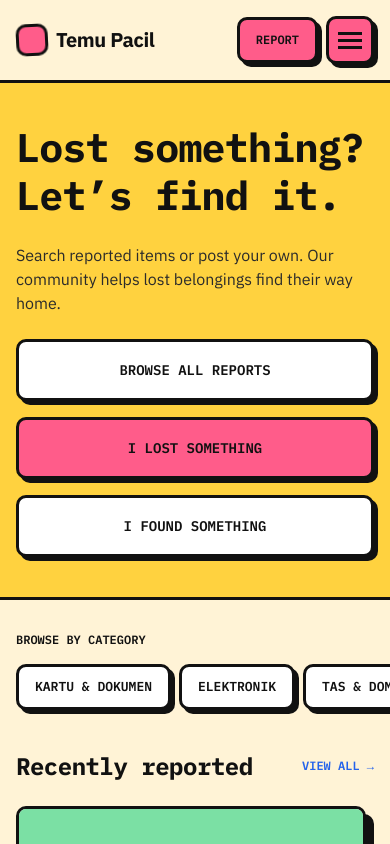
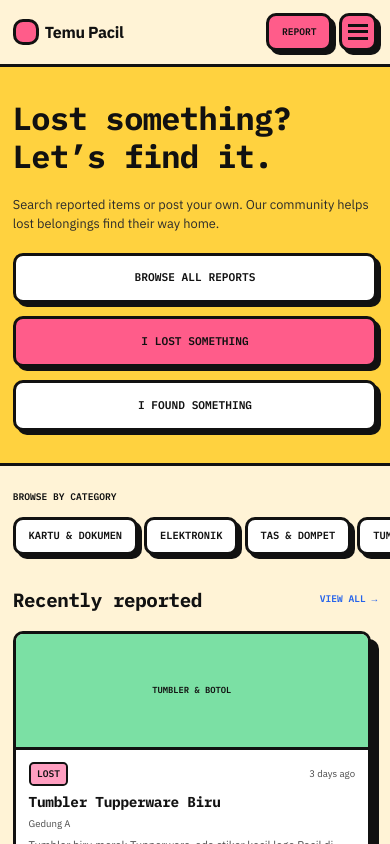
Before and after one commit to NewbGithub/Group10_PekanRISTEK_Project, a React (Vite) app in the folder frontend/: page / in a window 390 px wide. Shown: the top 844 px of the page. Built offline with nearby package versions, Linux system fonts and the light colour scheme; no server answers.

Commit message:
feat(ui): match 80% zoom proportions and make report grid 2-up on mobile
Scale root font-size to 80%, convert px typography and container widths to rem, widen card photo to 168px, use the homepage stacked card on /reports, and keep 2 cards per row at every breakpoint.

```diff
--- a/frontend/src/components/Chip.jsx
+++ b/frontend/src/components/Chip.jsx
@@ -4,7 +4,7 @@ export default function Chip({ active = false, className = '', children, ...rest
     <button
       type="button"
       aria-pressed={active}
-      className={`flip ui shrink-0 rounded-[10px] border-[3px] border-ink px-4 py-2 text-[13px] leading-6 shadow-hard md:text-[15px] ${active ? 'bg-ink text-yellow' : 'bg-white'} ${className}`}
+      className={`flip ui shrink-0 rounded-[10px] border-[3px] border-ink px-4 py-2 text-[0.8125rem] leading-6 shadow-hard md:text-[0.9375rem] ${active ? 'bg-ink text-yellow' : 'bg-white'} ${className}`}
       {...rest}
     >
       {children}
--- a/frontend/src/components/FilterPanel.jsx
+++ b/frontend/src/components/FilterPanel.jsx
@@ -22,7 +22,7 @@ function Row({ checked, children, onClick, radio }) {
       type="button"
       aria-pressed={checked}
       onClick={onClick}
-      className="flip flex w-full items-center gap-2 px-2 py-2 text-left text-[15px]"
+      className="flip flex w-full items-center gap-2 px-2 py-2 text-left text-[0.9375rem]"
     >
       <span
         aria-hidden="true"
--- a/frontend/src/components/Pagination.jsx
+++ b/frontend/src/components/Pagination.jsx
@@ -40,7 +40,7 @@ export default function Pagination({ page, totalPages }) {
             type="button"
             onClick={() => goToPage(p)}
             aria-current={active ? 'page' : undefined}
-            className={`press ui grid h-11 w-11 place-items-center rounded-full text-[15px] ${
+            className={`press ui grid h-11 w-11 place-items-center rounded-full text-[0.9375rem] ${
               active ? 'bg-pink' : 'bg-white'
             }`}
           >
--- a/frontend/src/components/Photo.jsx
+++ b/frontend/src/components/Photo.jsx
@@ -36,7 +36,7 @@ export default function Photo({
           onError={() => setFailed(true)}
         />
       ) : (
-        <span className="ui text-[11px] leading-4 md:text-[13px]">{label}</span>
+        <span className="ui text-[0.6875rem] leading-4 md:text-[0.8125rem]">{label}</span>
       )}
     </div>
   );
--- a/frontend/src/components/ReportCard.jsx
+++ b/frontend/src/components/ReportCard.jsx
@@ -25,8 +25,8 @@ export default function ReportCard({
 }) {
   const stack = layout === 'top';
   const photo = stack
-    ? 'h-36 border-b-[3px] border-ink md:h-auto md:w-[168px] md:shrink-0 md:border-b-0 md:border-r-[3px]'
-    : 'w-24 shrink-0 border-r-[3px] border-ink md:w-[168px]';
+    ? 'h-36 border-b-[3px] border-ink md:h-auto md:w-[13.125rem] md:shrink-0 md:border-b-0 md:border-r-[3px]'
+    : 'w-24 shrink-0 border-r-[3px] border-ink md:w-[13.125rem]';
   const label = (report.category?.name || 'ITEM').toUpperCase();
   const time = timeAgo(report.createdAt);
 
@@ -47,7 +47,7 @@ export default function ReportCard({
       <div className="flex min-w-0 flex-1 flex-col gap-2 p-4 md:p-6">
         <div className="flex items-center justify-between gap-2">
           <Badge status={report.type} />
-          {stack && <span className="text-xs text-mute md:text-[13px]">{time}</span>}
+          {stack && <span className="text-xs text-mute md:text-[0.8125rem]">{time}</span>}
         </div>
         <h3 className="text-lg leading-6 md:text-xl md:leading-7">
           {report.itemName}
--- a/frontend/src/components/SearchBar.jsx
+++ b/frontend/src/components/SearchBar.jsx
@@ -82,7 +82,7 @@ export default function SearchBar() {
           aria-label="Filter by location"
           value={locationFilter}
           onChange={(e) => setLocationFilter(e.target.value)}
-          className="ui max-w-[190px] shrink-0 rounded-[10px] border-[3px] border-ink bg-white px-3 py-2 text-[11px] md:text-sm"
+          className="ui max-w-[11.875rem] shrink-0 rounded-[10px] border-[3px] border-ink bg-white px-3 py-2 text-[0.6875rem] md:text-sm"
         >
           <option value="ALL">All locations</option>
           {locationOptions.map(({ slug, name }) => (
--- a/frontend/src/components/Toggle.jsx
+++ b/frontend/src/components/Toggle.jsx
@@ -11,7 +11,7 @@ export default function Toggle({ options, value, onChange, className = '' }) {
           type="button"
           aria-pressed={value === o.value}
           onClick={() => onChange(o.value)}
-          className={`ui flex-1 rounded-[10px] px-4 py-2 text-[13px] leading-6 md:flex-none md:px-6 md:text-[15px] ${
+          className={`ui flex-1 rounded-[10px] px-4 py-2 text-[0.8125rem] leading-6 md:flex-none md:px-6 md:text-[0.9375rem] ${
             value === o.value ? 'bg-ink text-cream' : 'flip'
           }`}
         >
--- a/frontend/src/index.css
+++ b/frontend/src/index.css
@@ -63,6 +63,14 @@ body {
 }
 
 @layer base {
+  /* Global scale: matches the design as reviewed at 80% browser zoom, so
+     the default 100% view has the same proportions. rem-based sizing
+     (Tailwind spacing, type, containers) scales with this; viewport units
+     such as min-h-screen stay tied to the viewport. */
+  html {
+    font-size: 80%;
+  }
+
   h1,
   h2,
   h3,
--- a/frontend/src/pages/HomePage.jsx
+++ b/frontend/src/pages/HomePage.jsx
@@ -74,9 +74,9 @@ export default function HomePage() {
     <>
       {/* Hero */}
       <section className="border-b-[3px] border-ink bg-yellow px-4 py-10 md:px-16 md:py-24">
-        <div className="mx-auto max-w-[900px] md:text-center">
+        <div className="mx-auto max-w-[56.25rem] md:text-center">
           <h1
-            className="stamp text-[40px] leading-[48px] md:text-[64px] md:leading-[72px]"
+            className="stamp text-[2.5rem] leading-[3rem] md:text-[4rem] md:leading-[4.5rem]"
             style={{ '--i': 1 }}
           >
             Lost something?
@@ -84,7 +84,7 @@ export default function HomePage() {
             Let’s find it.
           </h1>
           <p
-            className="stamp mt-6 text-base leading-6 text-[#2B2B2B] md:mx-auto md:max-w-[640px] md:text-xl md:leading-7"
+            className="stamp mt-6 text-base leading-6 text-[#2B2B2B] md:mx-auto md:max-w-[40rem] md:text-xl md:leading-7"
             style={{ '--i': 2 }}
           >
             Search reported items or post your own. Our community helps lost
@@ -92,7 +92,7 @@ export default function HomePage() {
           </p>
           <form
             onSubmit={submitSearch}
-            className="stamp mt-6 hidden gap-4 md:mx-auto md:grid md:max-w-[760px] md:grid-cols-[1fr_auto_auto] md:items-center md:rounded-[10px] md:border-[3px] md:border-ink md:bg-white md:p-2 md:pl-7 md:shadow-hard"
+            className="stamp mt-6 hidden gap-4 md:mx-auto md:grid md:max-w-[47.5rem] md:grid-cols-[1fr_auto_auto] md:items-center md:rounded-[10px] md:border-[3px] md:border-ink md:bg-white md:p-2 md:pl-7 md:shadow-hard"
             style={{ '--i': 3 }}
           >
             <input
@@ -103,7 +103,7 @@ export default function HomePage() {
               maxLength={100}
               className="h-14 w-full rounded-[10px] border-[3px] border-ink bg-white px-4 shadow-hard placeholder:text-mute md:h-12 md:rounded-none md:border-0 md:bg-transparent md:px-0 md:shadow-none"
             />
-            <span className="ui hidden text-[15px] md:block">All locations</span>
+            <span className="ui hidden text-[0.9375rem] md:block">All locations</span>
             <Button type="submit" className="w-full md:w-auto">
               Search
             </Button>
@@ -148,7 +148,7 @@ export default function HomePage() {
           className="stamp mb-6 flex flex-wrap items-center justify-between gap-3 md:mb-7"
           style={{ '--i': 6 }}
         >
-          <h2 className="text-2xl leading-8 md:text-[32px] md:leading-10">
+          <h2 className="text-2xl leading-8 md:text-[2rem] md:leading-10">
             Recently reported
           </h2>
           <Link to="/reports" className="ui shrink-0 text-xs text-link md:text-base">
@@ -190,19 +190,19 @@ export default function HomePage() {
         id="how-it-works"
         className="border-t-[3px] border-ink bg-soft px-4 py-12 md:px-16 md:py-16"
       >
-        <h2 className="mb-6 text-2xl leading-8 md:mb-9 md:text-[32px] md:leading-10">
+        <h2 className="mb-6 text-2xl leading-8 md:mb-9 md:text-[2rem] md:leading-10">
           How it works
         </h2>
         <div className="grid gap-6 pr-2 md:grid-cols-3">
           {steps.map(([n, title, description]) => (
             <div key={n} className="panel flex overflow-hidden">
               <div className="grid w-14 shrink-0 place-items-center border-r-[3px] border-ink bg-pink md:w-16">
-                <span className="wiggle font-head text-3xl font-bold md:text-[40px]">
+                <span className="wiggle font-head text-3xl font-bold md:text-[2.5rem]">
                   {n}
                 </span>
               </div>
               <div className="grid content-center gap-2 p-4 md:p-6">
-                <h3 className="text-2xl leading-8 md:text-[32px] md:leading-10">
+                <h3 className="text-2xl leading-8 md:text-[2rem] md:leading-10">
                   {title}
                 </h3>
                 <p className="text-sm leading-5 text-mute md:text-base md:leading-6">
--- a/frontend/src/pages/ReportListPage.jsx
+++ b/frontend/src/pages/ReportListPage.jsx
@@ -102,10 +102,10 @@ export default function ReportListPage() {
   const endIndex = Math.min(currentPage * limit, total);
 
   return (
-    <div className="px-4 pb-14 pt-8 md:px-16 md:pt-12">
+    <div className="mx-auto w-full max-w-full px-4 pb-14 pt-8 lg:px-6 lg:pt-12">
       <div className="stamp" style={{ '--i': 1 }}>
         <p className="ui text-xs text-mute md:text-sm">Home / Browse all</p>
-        <h1 className="mt-2 text-[32px] leading-10 md:text-[44px] md:leading-[52px]">
+        <h1 className="mt-2 text-[2rem] leading-10 md:text-[2.75rem] md:leading-[3.25rem]">
           Browse all reports
         </h1>
         <p className="mt-2 text-sm leading-5 text-mute md:text-lg md:leading-7">
@@ -143,13 +143,13 @@ export default function ReportListPage() {
         )}
       </div>
 
-      <div className="mt-6 lg:mt-8 lg:grid lg:grid-cols-[264px_1fr] lg:gap-8">
+      <div className="mt-6 lg:mt-8 lg:grid lg:grid-cols-[14rem_1fr] lg:gap-8">
         <div className="stamp hidden lg:block" style={{ '--i': 3 }}>
           <FilterPanel key={filterKey} />
         </div>
 
         <section aria-label="Results">
-          <p className="ui mb-4 text-xs text-mute md:text-[15px]">
+          <p className="ui mb-4 text-xs text-mute md:text-[0.9375rem]">
             {loading
               ? 'Loading reports...'
               : `Showing ${startIndex}–${endIndex} of ${total} reports`}
@@ -178,11 +178,12 @@ export default function ReportListPage() {
               </Button>
             </div>
           ) : (
-            <div className="grid gap-6 pr-2 xl:grid-cols-2">
+            <div className="grid grid-cols-2 gap-4 pr-2 md:gap-6">
               {reports.map((report, i) => (
                 <ReportCard
                   key={report.id}
                   report={report}
+                  layout="top"
                   className="stamp"
                   style={{ '--i': 4 + i }}
                 />
```
